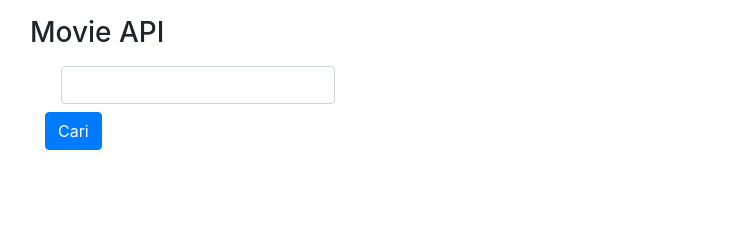
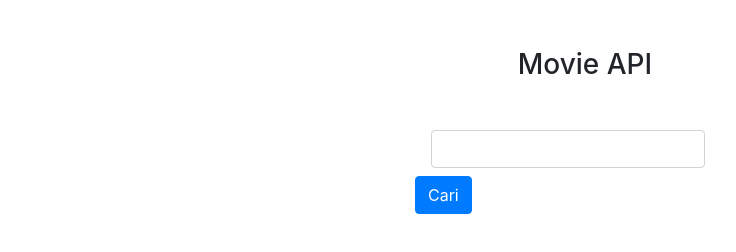
Before and after one commit to jufron/API-movie-, a plain HTML site: page index.html in a window 1280 px wide. Shown: the whole page, without its empty margins (55-791 px from the left). Drawn offline with nearby package versions, Linux system fonts and the light colour scheme.

Commit message:
perbaikan tahap 3

```diff
--- a/index.html
+++ b/index.html
@@ -15,14 +15,15 @@
 
 <body>
   <div class="container">
-    <h3 class="my-3">Movie API</h3>
-
-    <div class="form-inline col-md-4">
-      <div class="form-group mx-sm-3 mb-2">
-        <label for="form-cari" class="sr-only">Cari</label>
-        <input type="text" name="cari" class="form-control" id="form-cari">
+    <h3 class="my-5 d-flex justify-content-center">Movie API</h3>
+    <div class="d-flex justify-content-center">
+      <div class="form-inline col-md-4">
+        <div class="form-group mx-sm-3 mb-2">
+          <label for="form-cari" class="sr-only">Cari</label>
+          <input type="text" name="cari" class="form-control" id="form-cari">
+        </div>
+        <button id="cari-submit" type="submit" class="btn btn-primary mb-2">Cari</button>
       </div>
-      <button id="cari-submit" type="submit" class="btn btn-primary mb-2">Cari</button>
     </div>
 
     <div id="root">
```
